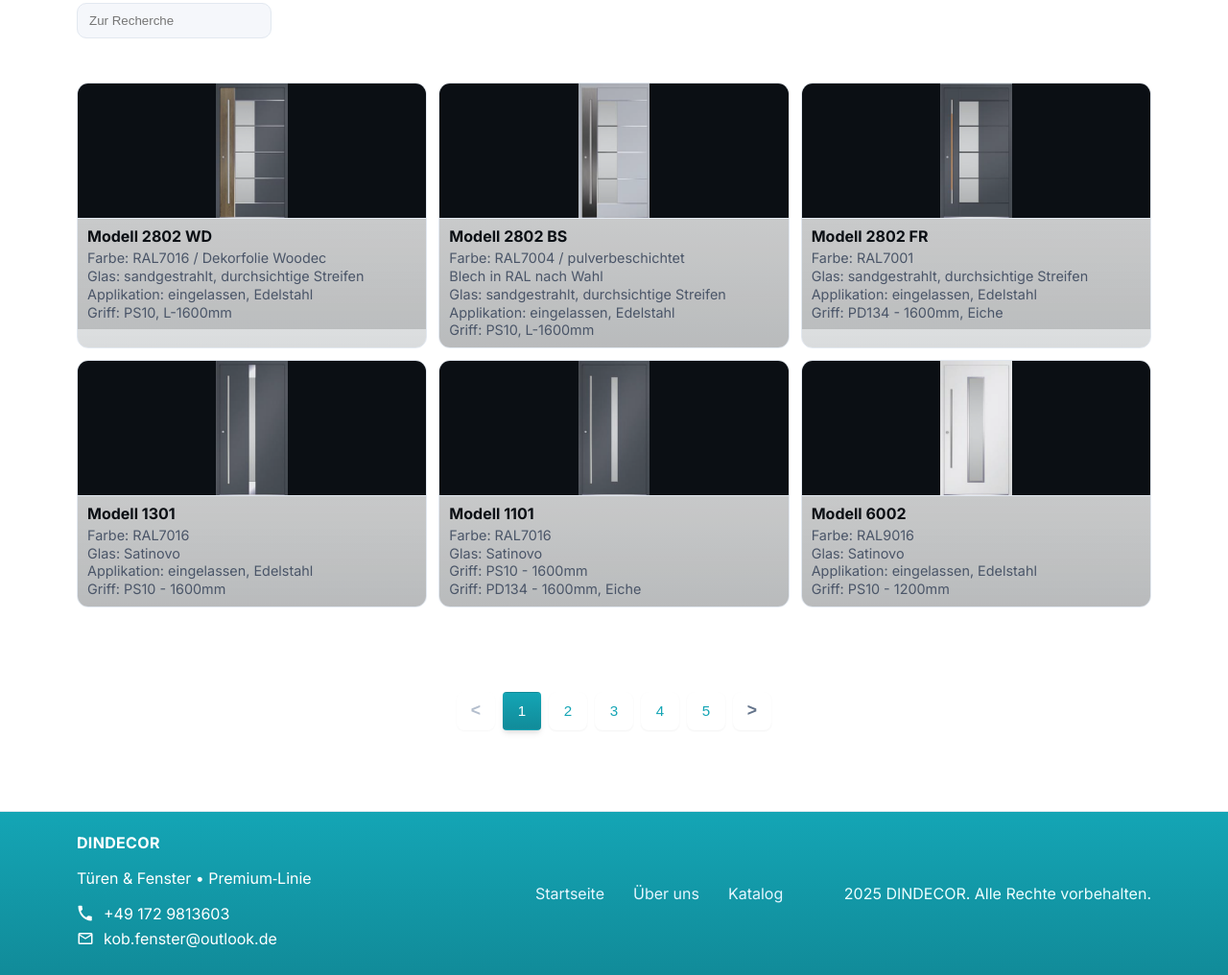
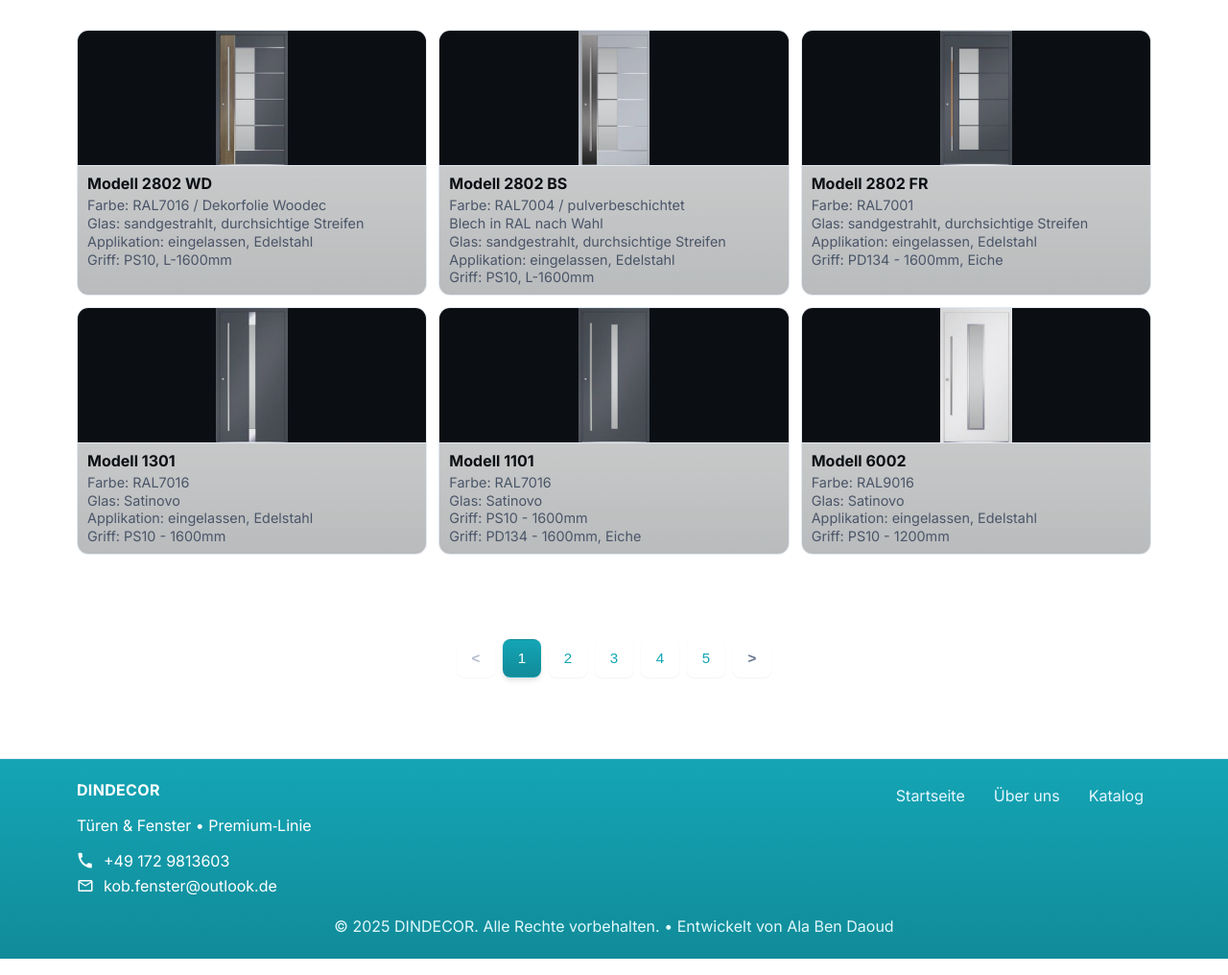
Before and after one commit to ala-BD/aluminium-catalogue-website, a plain HTML site: page windsurf-project/catalogue.html in a window 1280 px wide. Shown: the part 160-1176 px from the top of the page at 96% size. Drawn offline with Linux system fonts and the light colour scheme.

Commit message:
Fixation de footer et changement a peu dans le design

```diff
--- a/windsurf-project/assets/css/styles.css
+++ b/windsurf-project/assets/css/styles.css
@@ -87,7 +87,7 @@ img{max-width:100%; display:block}
 .grid-card{position:relative; display:flex; flex-direction:column; border-radius:12px; border:1px solid var(--outline); overflow:hidden; background:linear-gradient(180deg, rgba(255,255,255,.02), rgba(2,18,27,.15))}
 .grid-card .media{width:100%; height:140px}
 .grid-card img.media{width:100%; height:140px; object-fit:contain; display:block; background:#0b0f14}
-.grid-card .caption{padding:8px 10px; background:rgba(0,0,0,.15); border-top:1px solid var(--outline)}
+.grid-card .caption{padding:8px 10px; background:rgba(0,0,0,.15); border-top:1px solid var(--outline); flex:1}
 .grid-card .caption h4{margin:0 0 4px; font-size:1rem}
 .grid-card .caption p{margin:0; color:var(--muted); font-size:.9rem; line-height:1.3}
 
@@ -204,33 +204,6 @@ img{max-width:100%; display:block}
   cursor: not-allowed;
 }
 
-/* Style pour les flèches */
-.pagination .nav-arrow {
-  font-size: 1.1rem;
-  line-height: 1;
-  padding: 0;
-}
-  font-size: 14px;
-  font-weight: 500;
-  cursor: pointer;
-  transition: all 0.2s ease;
-  position: relative;
-}
-
-.pagination button:not(:last-child) {
-  border-right: 1px solid #e2e8f0;
-}
-
-.pagination button:hover:not(:disabled) {
-  background-color: #f1f5f9;
-}
-
-.pagination button.active {
-  background-color: #3b82f6;
-  color: white;
-  border-radius: 4px;
-}
-
 .pagination button:disabled {
   color: #94a3b8;
   cursor: not-allowed;
@@ -278,13 +251,13 @@ img{max-width:100%; display:block}
 
 /* Footer */
 .site-footer{border-top:1px solid var(--outline); background:linear-gradient(180deg, var(--primary), var(--primary-600))}
-.footer-inner{display:grid; grid-template-columns:1.2fr 1fr auto; gap:20px; align-items:center; padding:22px 0; color:#ffffff}
-.footer-nav{display:flex; gap:14px; justify-content:center}
+.footer-inner{display:grid; grid-template-columns:1fr auto; grid-template-rows:auto auto; gap:16px 24px; align-items:start; padding:22px 0; color:#ffffff}
+.footer-nav{display:flex; gap:14px; row-gap:8px; flex-wrap:wrap; justify-content:flex-end; align-items:center}
 .footer-nav a{color:#e6f6ff; text-decoration:none; padding:6px 8px; border-radius:8px}
 .footer-nav a:hover{color:#ffffff; background:rgba(255,255,255,.15)}
 .footer-inner a[href^="mailto:"], .footer-inner a[href^="tel:"]{color:#ffffff; text-decoration:none}
 .footer-inner a[href^="mailto:"]:hover, .footer-inner a[href^="tel:"]:hover{color:#002b36}
-.footer-copy{color:#ecfeff; justify-self:end; text-align:right; white-space:nowrap}
+.footer-copy{color:#ecfeff; grid-column:1 / -1; justify-self:center; text-align:center; white-space:normal; line-height:1.35; opacity:.95}
 .contact-item{display:flex; align-items:center; gap:10px; margin:6px 0}
 .contact-item svg{width:18px; height:18px; fill:currentColor}
 .footer-inner strong{display:block; letter-spacing:.02em; margin-bottom:6px}
--- a/windsurf-project/catalogue.html
+++ b/windsurf-project/catalogue.html
@@ -20,7 +20,6 @@
       <a href="index.html">Startseite</a>
       <a href="qui-sommes-nous.html">Über uns</a>
       <a href="catalogue.html" class="active">Katalog</a>
-      <a class="btn btn-primary" href="#contact">Kontakt</a>
     </nav>
     <button id="theme-toggle" class="theme-toggle" aria-label="Basculer le thème">🌙</button>
     <button class="nav-toggle" aria-label="Ouvrir le menu" aria-expanded="false">☰</button>
@@ -29,9 +28,7 @@
 
 <main class="container page">
   <h1>Katalog</h1>
-  <div class="catalogue-controls">
-    <input id="search" type="search" placeholder="Zur Recherche " aria-label="Rechercher" />
-  </div>
+
 
   <section class="grid-showcase" aria-label="Exemples de réalisations">
     <div class="grid-card">
@@ -858,7 +855,7 @@ durchsichtige Streifen<br>Applikation: eingelassen, Edelstahl<br>Griff: PD134 -
       <a href="qui-sommes-nous.html">Über uns</a>
       <a href="catalogue.html">Katalog</a>
     </div>
-    <div class="footer-copy">  <span id="year"></span> DINDECOR. Alle Rechte vorbehalten.</div>
+    <div class="footer-copy">© <span id="year"></span> DINDECOR. Alle Rechte vorbehalten. • Entwickelt von Ala Ben Daoud</div>
   </div>
 </footer>
 
```
Also changed, not shown: windsurf-project/index.html (+1 -2 lines), windsurf-project/qui-sommes-nous.html (+5 -6 lines).
